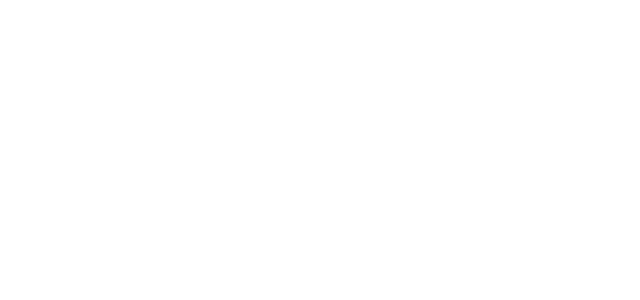
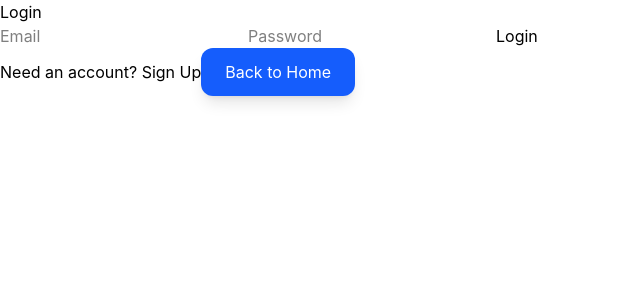
Before and after one commit to Goodboy-pooh/Poultry-management, a React (Vite) app: page /auth in a window 1280 px wide. Before the commit this address had no page. Shown: the top 300 px of the page, without its empty margins (0-640 px from the left). Built offline with nearby package versions, Linux system fonts and the light colour scheme.

Commit message:
add authentification

```diff
--- a/src/App.jsx
+++ b/src/App.jsx
@@ -1,10 +1,12 @@
 import React from "react";
 import { BrowserRouter as Router, Routes, Route } from "react-router-dom";
-import LandingPage from "./components/landingpage";
-import Dashboard from "./components/dashboard";
-import Birds from "./components/birds";
-import Sales from "./components/sales";
-import Poultry from "./components/poultry";
+import Auth from "./components/Auth";
+import PrivateRoute from "./components/privateroute";
+import LandingPage from "./components/LandingPage";
+import Dashboard from "./components/Dashboard";
+import Birds from "./components/Birds";
+import Sales from "./components/Sales";
+import Poultry from "./components/Poultry";
 import Reports from "./components/reports";
 import "./App.css";
 import "./index.css";
@@ -13,12 +15,20 @@
   return (
     <Router>
       <Routes>
+        <Route path="/auth" element={<Auth />} />
         <Route path="/" element={<LandingPage />} />
         <Route path="/birds" element={<Birds />} />
         <Route path="/sales" element={<Sales />} />
 
-        {/* Parent route for nested routes */}
-        <Route path="/dashboard" element={<Dashboard />}>
+        {/* Protect Dashboard and Nested Routes */}
+        <Route
+          path="/dashboard/*"
+          element={
+            <PrivateRoute>
+              <Dashboard />
+            </PrivateRoute>
+          }
+        >
           <Route path="poultry" element={<Poultry />} />
           <Route path="reports" element={<Reports />} />
         </Route>
--- /dev/null
+++ b/src/components/Auth.jsx
@@ -0,0 +1,59 @@
+import React, { useState } from "react";
+import { Link } from "react-router-dom";
+import { auth } from "../firebase";
+import { createUserWithEmailAndPassword, signInWithEmailAndPassword } from "firebase/auth";
+
+const Auth = () => {
+  const [email, setEmail] = useState("");
+  const [password, setPassword] = useState("");
+  const [isLogin, setIsLogin] = useState(true); // Toggle between login and signup
+
+  const handleSubmit = async (e) => {
+    e.preventDefault();
+    try {
+      if (isLogin) {
+        await signInWithEmailAndPassword(auth, email, password);
+        alert("Logged in successfully!");
+      } else {
+        await createUserWithEmailAndPassword(auth, email, password);
+        alert("Account created successfully!");
+      }
+    } catch (error) {
+      alert(error.message);
+    }
+  };
+
+  return (
+    <div>
+      <h2>{isLogin ? "Login" : "Sign Up"}</h2>
+      <form onSubmit={handleSubmit}>
+        <input
+          type="email"
+          placeholder="Email"
+          value={email}
+          onChange={(e) => setEmail(e.target.value)}
+          required
+        />
+        <input
+          type="password"
+          placeholder="Password"
+          value={password}
+          onChange={(e) => setPassword(e.target.value)}
+          required
+        />
+        <button type="submit">{isLogin ? "Login" : "Sign Up"}</button>
+      </form>
+      <button onClick={() => setIsLogin(!isLogin)}>
+        {isLogin ? "Need an account? Sign Up" : "Already have an account? Login"}
+      </button>
+      <Link to="/">
+  <button className="px-6 py-3 bg-blue-600 text-white rounded-xl shadow-lg hover:bg-blue-700 transition">
+     Back to Home
+  </button>
+</Link>
+
+    </div>
+  );
+};
+
+export default Auth; // ✅ Ensure default export
--- a/src/components/birds.jsx
+++ b/src/components/birds.jsx
@@ -1,6 +1,6 @@
 import React, { useState } from "react";
 import { addDoc, collection } from "firebase/firestore";
-import  db  from "../firebase"; // Ensure db is exported from firebase.js
+import { db }  from "../firebase"; // Ensure db is exported from firebase.js
 
 
 const PoultryManagement = () => {
--- /dev/null
+++ b/src/components/privateroute.jsx
@@ -0,0 +1,9 @@
+import React from "react";
+import { Navigate } from "react-router-dom";
+import { auth }from "../firebase";
+
+const PrivateRoute = ({ children }) => {
+  return auth.currentUser ? children : <Navigate to="/auth" />;
+};
+
+export default PrivateRoute;
--- a/src/components/reports.jsx
+++ b/src/components/reports.jsx
@@ -1,6 +1,6 @@
 import React, { useEffect, useState } from "react";
 import { getDocs, collection } from "firebase/firestore";
-import  db  from "../firebase"; // Ensure db is exported from firebase.js
+import  {db}  from "../firebase"; // Ensure db is exported from firebase.js
 
 const Reports = () => {
   const [poultryStock, setPoultryStock] = useState(0);
--- a/src/components/sales.jsx
+++ b/src/components/sales.jsx
@@ -1,6 +1,6 @@
 import React, { useState } from "react";
 import { addDoc, collection } from "firebase/firestore";
-import  db  from "../firebase"; // Ensure db is exported from firebase.js
+import {db} from "../firebase"; // Ensure db is exported from firebase.js
 
 const SalesExpenses = () => {
   const [formData, setFormData] = useState({
--- a/src/firebase.js
+++ b/src/firebase.js
@@ -1,4 +1,5 @@
 import { initializeApp } from "firebase/app";
+import { getAuth } from "firebase/auth";
 import { getFirestore } from "firebase/firestore";
 
 const firebaseConfig = {
@@ -14,6 +15,7 @@
 
 // Initialize Firebase
 const app = initializeApp(firebaseConfig);
+const auth = getAuth(app);
 const db = getFirestore(app);
 
-export default db ;
+export { auth, db };
```
